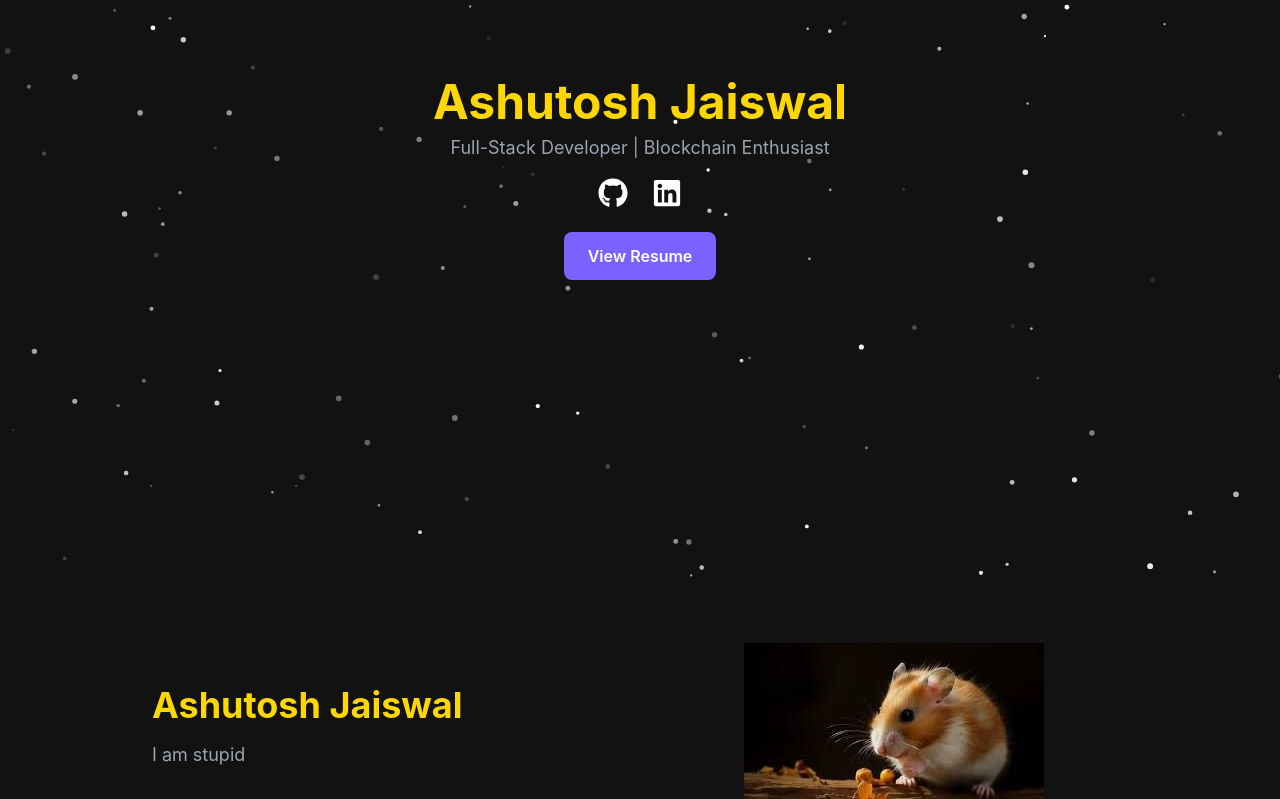
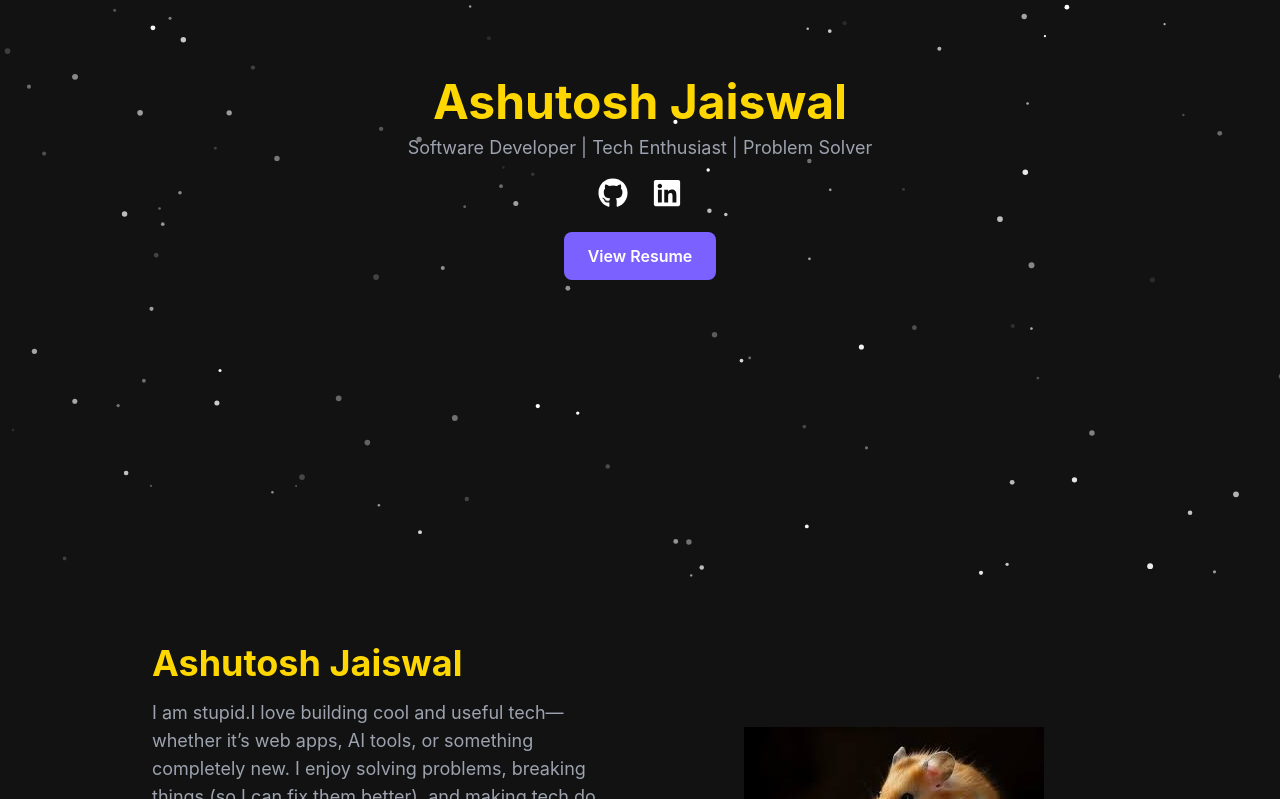
Before and after one commit to ashut0shj/about, a React (Create React App) app: page / in a window 1280 px wide. Shown: the part 221-1020 px from the top of the page. Built offline with nearby package versions, Linux system fonts and the light colour scheme.

Commit message:
added links

```diff
--- a/src/components/About.jsx
+++ b/src/components/About.jsx
@@ -15,7 +15,11 @@ const About = () => {
           Ashutosh Jaiswal
         </h2>
         <p className="mt-4 text-gray-400 text-lg">
-          I am stupid
+          I am stupid.I love building cool and useful tech—whether it’s web apps, AI tools, or something completely new. I enjoy solving problems, breaking things (so I can fix them better), and making tech do the hard work.
+
+I work with C/C++, Python, JavaScript, Django, React, and Solidity, always looking for new ways to create and innovate. If there’s a challenge, you’ll probably find me debugging it at 2 AM.
+
+When I'm not coding, you’ll probably find me debugging my life choices or pretending to be productive.
         </p>
       </motion.div>
 
--- a/src/components/Contact.jsx
+++ b/src/components/Contact.jsx
@@ -52,9 +52,9 @@ const Contact = () => {
 
       <div className="flex justify-center gap-6 mb-12">
         {[
-          { icon: FaEnvelope, link: "mailto:your.email@example.com" },
-          { icon: FaGithub, link: "https://github.com/yourgithub" },
-          { icon: FaLinkedin, link: "https://linkedin.com/in/yourlinkedin" },
+          { icon: FaEnvelope, link: "mailto:ashutosh22102@iiitnr.edu.in" },
+          { icon: FaGithub, link: "https://github.com/ashut0shj" },
+          { icon: FaLinkedin, link: "https://www.linkedin.com/in/ashut0sh28/" },
         ].map(({ icon: Icon, link }, i) => (
           <motion.a
             key={i}
--- a/src/components/Hero.jsx
+++ b/src/components/Hero.jsx
@@ -24,7 +24,7 @@ const Hero = () => {
         transition={{ duration: 1.2, delay: 0.2 }}
         className="text-lg text-gray-400 mt-2"
       >
-        Full-Stack Developer | Blockchain Enthusiast
+        Software Developer | Tech Enthusiast | Problem Solver
       </motion.p>
 
       <motion.div
@@ -33,10 +33,10 @@ const Hero = () => {
         transition={{ duration: 1.2, delay: 0.4 }}
         className="flex gap-6 mt-4"
       >
-        <a href="https://github.com/" target="_blank" rel="noopener noreferrer">
+        <a href="https://github.com/ashut0shj" target="_blank" rel="noopener noreferrer">
           <FaGithub size={30} className="text-white hover:text-purpleCard transition" />
         </a>
-        <a href="https://linkedin.com/" target="_blank" rel="noopener noreferrer">
+        <a href="https://www.linkedin.com/in/ashut0sh28/" target="_blank" rel="noopener noreferrer">
           <FaLinkedin size={30} className="text-white hover:text-purpleCard transition" />
         </a>
       </motion.div>
--- a/src/components/Projects.jsx
+++ b/src/components/Projects.jsx
@@ -8,7 +8,7 @@ const projects = [
     description:
       "A secure and transparent blockchain-based voting system using Solidity and Django.",
     tech: ["Solidity", "Django", "React", "Hardhat"],
-    link: "#",
+    link: "https://github.com/ashut0shj/e-voting",
   },
 
   {
@@ -30,14 +30,14 @@ const projects = [
     description:
       "Created an AI-driven crossword puzzle generator using Constraint Satisfaction Problem (CSP) algorithms. Leveraged OpenAI's API for advanced puzzle design, and deployed on a Flask-based website for an interactive user experience.",
     tech: ["Python", "Flask", "OpenAI API", "CSP Algorithms"],
-    link: "https://github.com/ashut0shj/CrosswordPuzzleGenerator",
+    link: "https://github.com/ashut0shj/minor-study-simplify",
   },
   {
     title: "Google Sheets Mail Merge with Gmail",
     description:
       "Automated bulk email sending using Google Sheets and Gmail. Fetches recipient details from a sheet, merges placeholders into a Gmail draft, and sends personalized emails automatically. Supports CC, inline images, attachments, and email tracking.",
     tech: ["Google Apps Script", "Gmail API", "Google Sheets"],
-    link: "https://github.com/ashut0shj/mail-merge-automation"
+    link: "https://github.com/ashut0shj/mail_merge"
 },
 {
   title: "Image Quality Enhancement",
```
